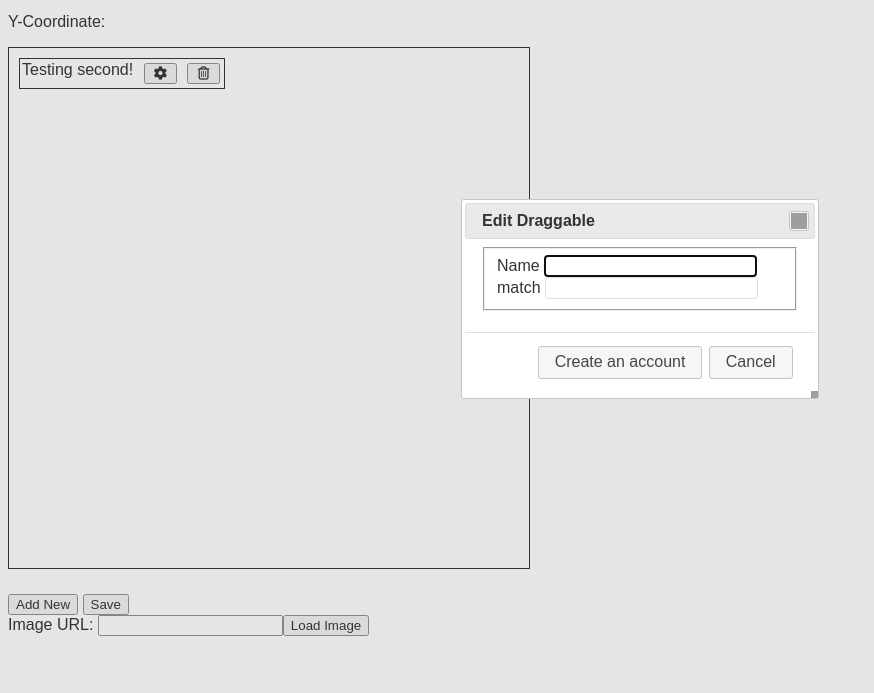
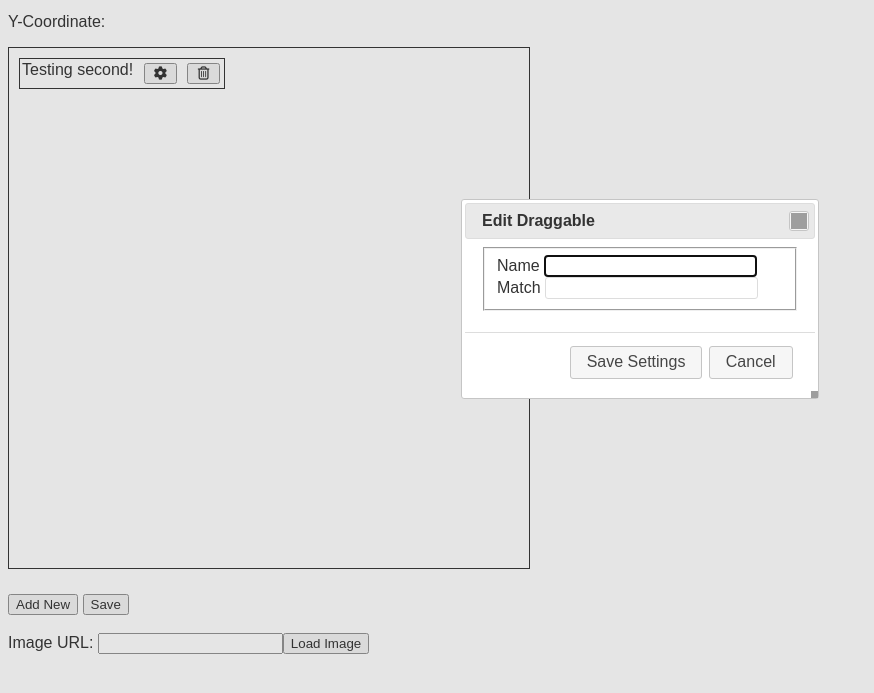
Before and after one commit to pkarjala/dragonquiz, a plain HTML site: page index.html in a window 1280 px wide. Both pictures are taken after a click on the button 160 px from the left and 174 px from the top of the page. Shown: the part 101-794 px from the top of the page, without its empty margins (0-874 px from the left). Drawn offline with nearby package versions, Linux system fonts and the light colour scheme; grey boxes are pictures that could not be loaded.

Commit message:
Minor code cleanup.

```diff
--- a/index.html
+++ b/index.html
@@ -24,7 +24,7 @@
           width: 350,
           modal: true,
           buttons: {
-            "Create an account": saveDraggable,
+            "Save Settings": saveDraggable,
             Cancel: function() {
               dialog.dialog( "close" );
             }
@@ -40,6 +40,7 @@
           saveDraggable();
         });
 
+        // Save the values to the Draggable element that called this item.
         function saveDraggable() {
           console.log("Saving Draggable!");
           dialog.dialog( "close" );
@@ -68,6 +69,7 @@
       <button id="save" onclick="saveDraggables( '.draggable', '#draggable-container' );">Save</button>
       <span class="feedback-message"></span>
       <br />
+      <br />
       <label for="image-url">Image URL: </label>
       <input type="text" id="image-url" /><button id="load-image">Load Image</button>
     </div>
@@ -79,7 +81,7 @@
         <fieldset>
           <label for="name">Name</label>
           <input type="text" name="name" id="name" value="" class="text ui-widget-content ui-corner-all">
-          <label for="email">match</label>
+          <label for="match">Match</label>
           <input type="text" name="match" id="match" value="" class="text ui-widget-content ui-corner-all">
           <!-- Allow form submission with keyboard without duplicating the dialog button -->
           <input type="submit" tabindex="-1" style="position:absolute; top:-1000px">
@@ -92,6 +94,7 @@
     <script src="js/main.js"></script>
     <script>
       $( function() {
+        // Loads the image provided by the image loading button.
         $( '#load-image' ).click( function (event) {
           console.log( $( this ).val() );
 
@@ -103,6 +106,7 @@
             $( '#draggable-container' ).css( 'width', remote_image.width );
           }
           remote_image.src = $( '#draggable-container' ).css( 'background-image' ).replace(/url\(\"|\"\)$/ig, "");
+          console.log( remote_image.src );
         });
       });
     </script>
--- a/js/main.js
+++ b/js/main.js
@@ -129,6 +129,7 @@ function saveDraggables( identifier, container ) {
 
 
 
+/***** LocalStore Experiment for test_localstore.html *****/
 
 // Get URL query parameters.
 var query_values = new URLSearchParams(window.location.search);
```
